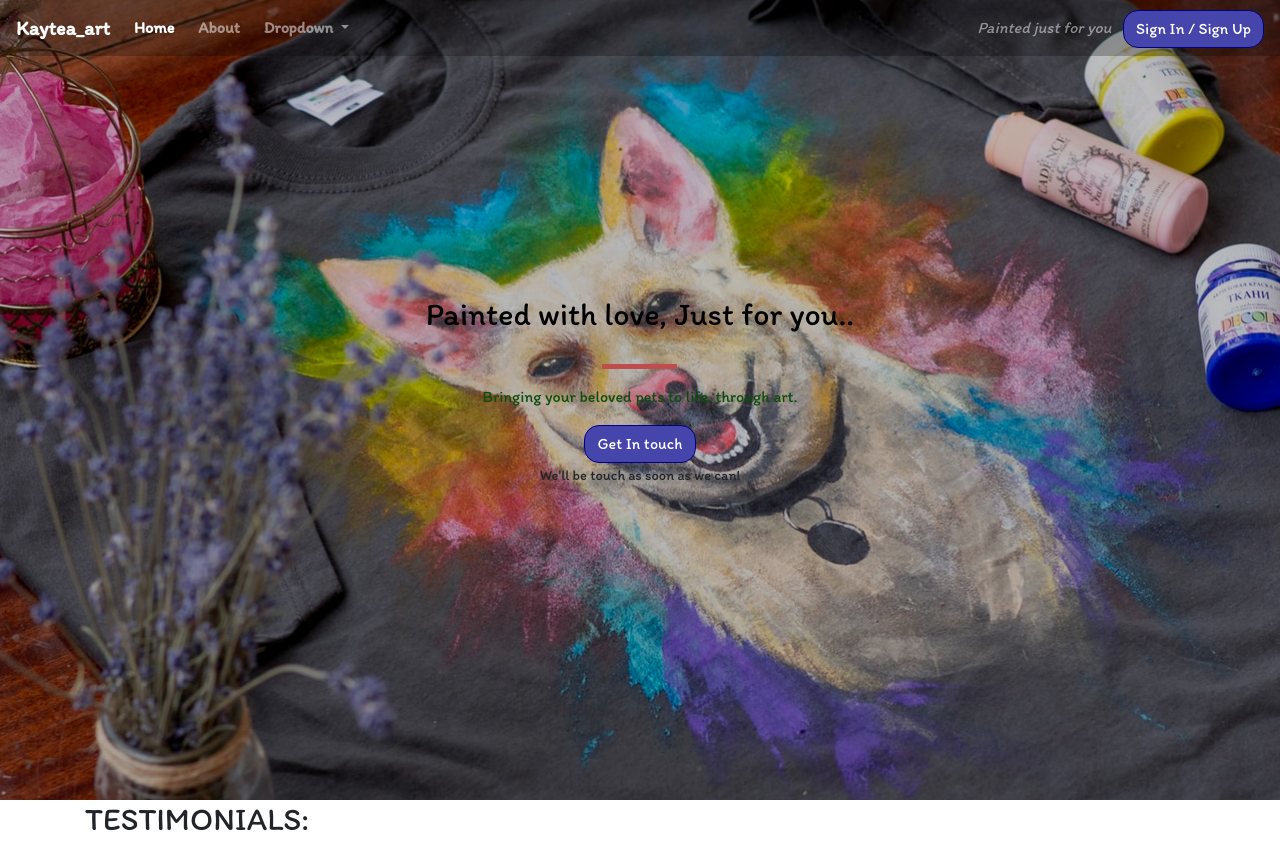
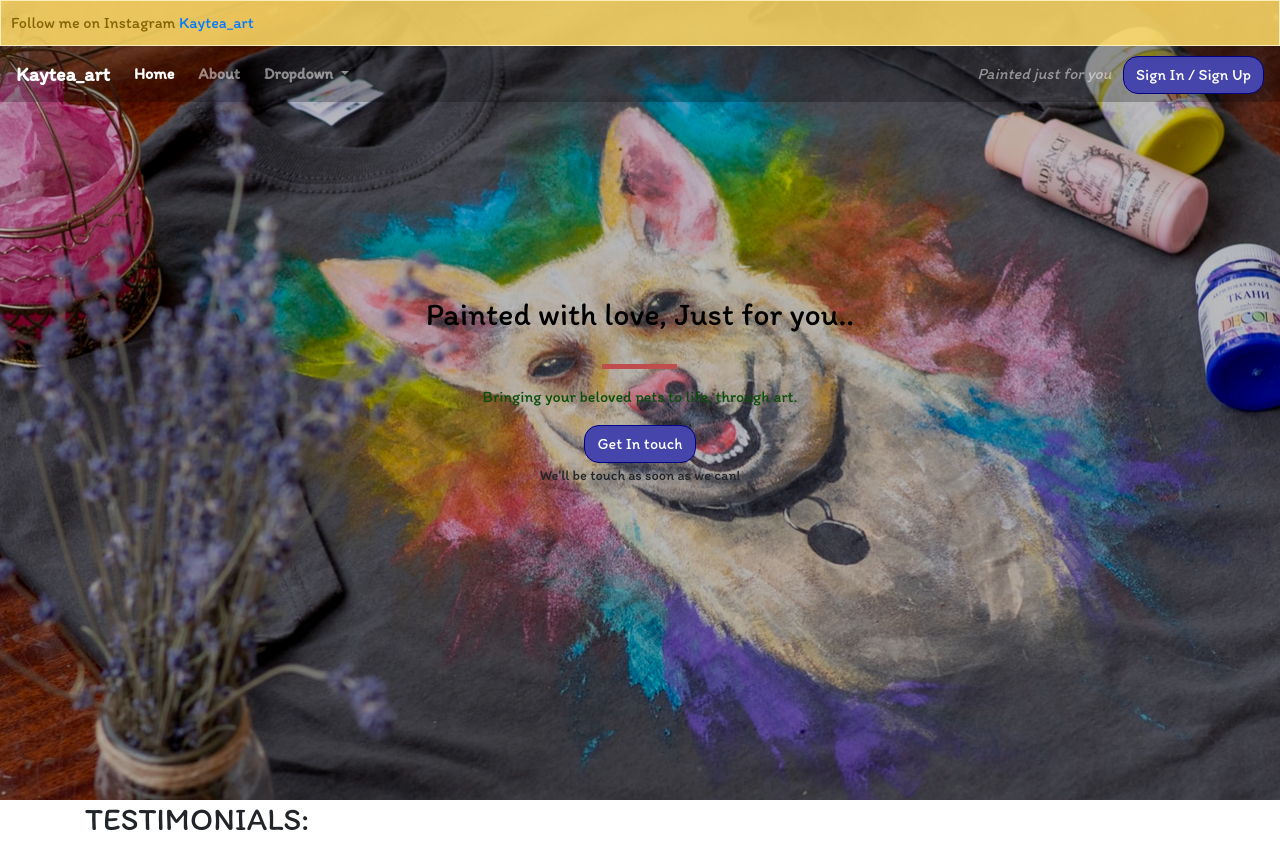
Before and after one commit to emmahartedev/art-gallery, a plain HTML site: page index.html in a window 1280 px wide. Shown: the top 841 px of the page. Drawn offline with nearby package versions, Linux system fonts and the light colour scheme.

Commit message:
add style rules to stylesheet.css to alter alter container

```diff
--- a/css/stylesheet.css
+++ b/css/stylesheet.css
@@ -4,6 +4,18 @@ body{
 
 
 .alert-container{}
+
+.alert-container .col-12{
+    padding-left:0;
+    padding-right:0;
+}
+
+.alert-container .site-wide{
+    border-radius:0;
+    margin:0;
+    padding:10px;
+    background-color: #fad665e0;
+}
 
 .callout-container{
     height:100vh;
--- a/index.html
+++ b/index.html
@@ -11,6 +11,17 @@
 </head>
 <body>
     <div class="container-fluid navalert-container">
+
+        <div class="container-fluid alert-container">
+            <div class="row d-none d-md-block">
+                <div class="col-12">
+                    <div class="alert alert-warning site-wide" role="alert">
+                        Follow me on Instagram <a href = "https://www.instagram.com/kaytea_art/?hl=en" class="my-auto mr-5"> Kaytea_art</a>
+                    </div>
+                </div>
+            </div>
+        </div>
+
         <nav class="navbar navbar-dark navbar-expand-sm">
             <a href="/" class="navbar-brand">
                         Kaytea_art</a>
@@ -48,16 +59,6 @@
         </nav>
     </div>
     <!--callout-->
-    <!-- <div class="container alert-container">
-        <div class="row d-none d-md-block">
-            <div class="col-12">
-                <div class="alert alert-warning" role="alert">
-                    Follow me on Instagram <a href = "https://www.instagram.com/kaytea_art/?hl=en" class="my-auto mr-5"> Kaytea_art</a>
-                </div>
-            </div>
-        </div>
-    </div>
-    -->
     <div class="container-fluid callout-container">
         <div class="opaque-layer"> </div>
             <section class="callout jumbotron text-center">
```
